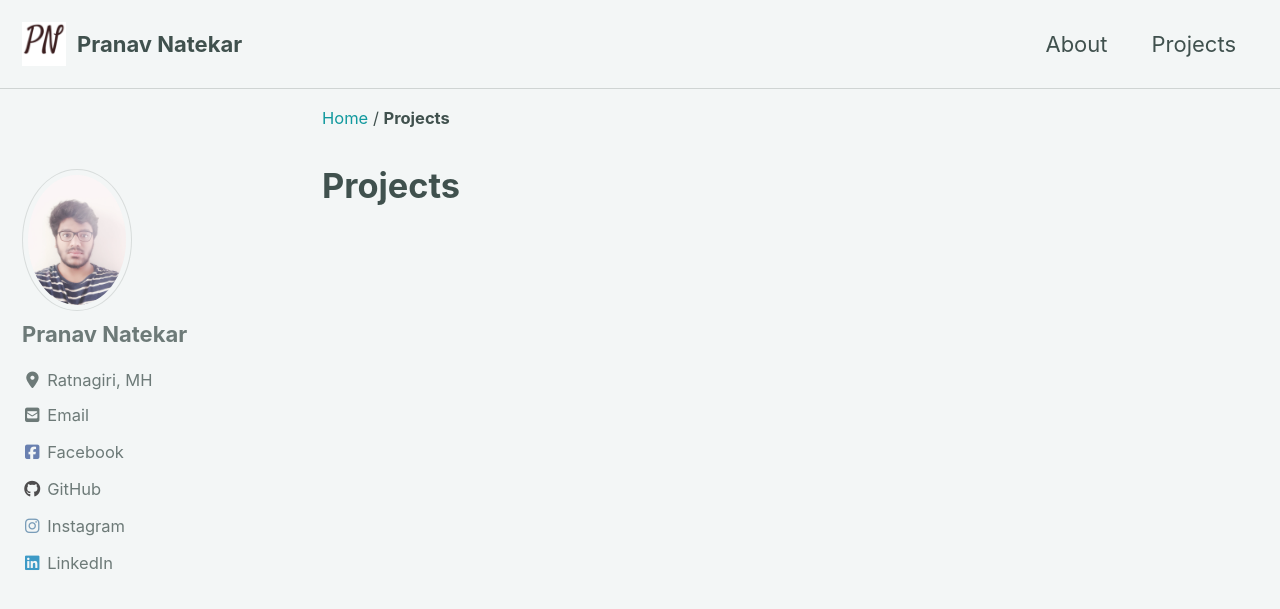
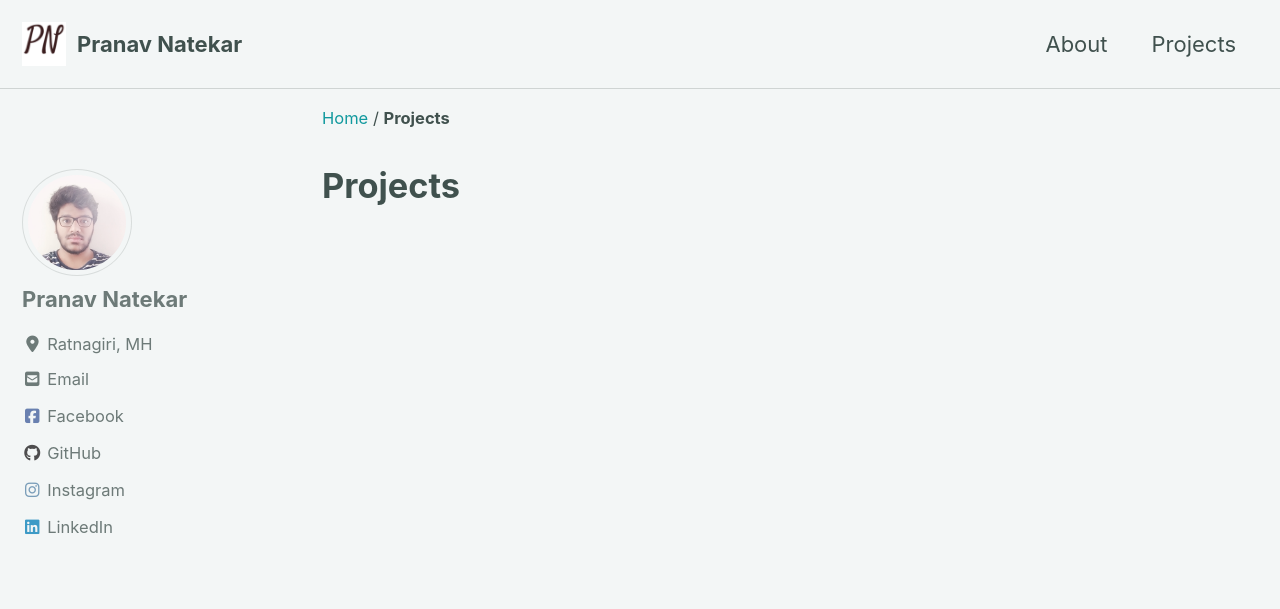
Before and after one commit to pranav6670/pranav6670.github.io, a Jekyll site: the page built from _pages/projects.md, in a window 1280 px wide and 900 px high. Shown: the top 609 px of the window. Built offline with Jekyll 4.4.1, drawn with Linux system fonts in a browser that asks for light colours; cached includes are drawn as plain includes; nearby versions of some CDN libraries.

Commit message:
Image changes

```diff
--- a/_config.yml
+++ b/_config.yml
@@ -107,7 +107,7 @@ analytics:
 # Site Author
 author:
   name             : "Pranav Natekar"
-  avatar           : "/assets/images/bio.jpeg"
+  avatar           : "/assets/images/bio-image.jpg"
   bio              : ""
   location         : "Ratnagiri, MH"
   # email            : "pranavnat24@gmail.com"
```
Also changed, not shown: assets/images/bio-image.jpg (added), assets/images/bio.jpeg (deleted).
